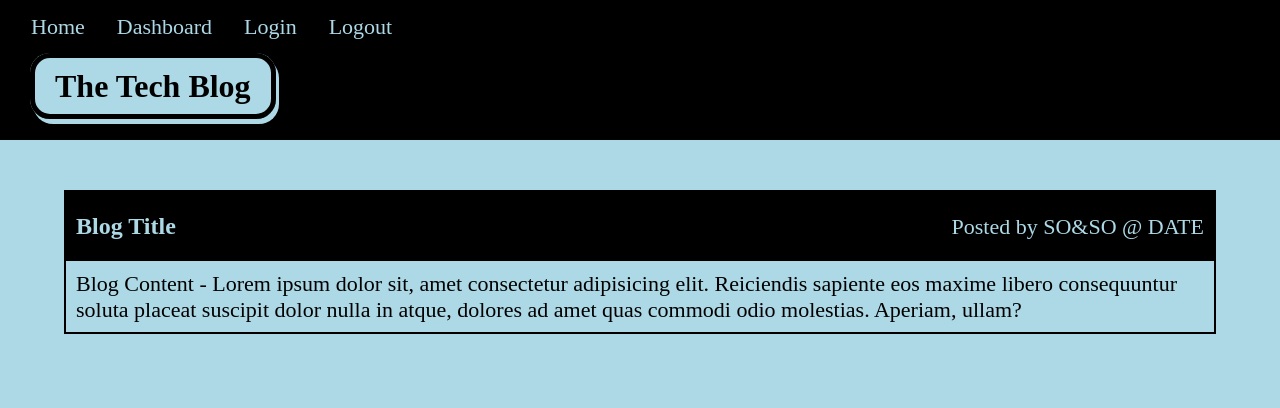
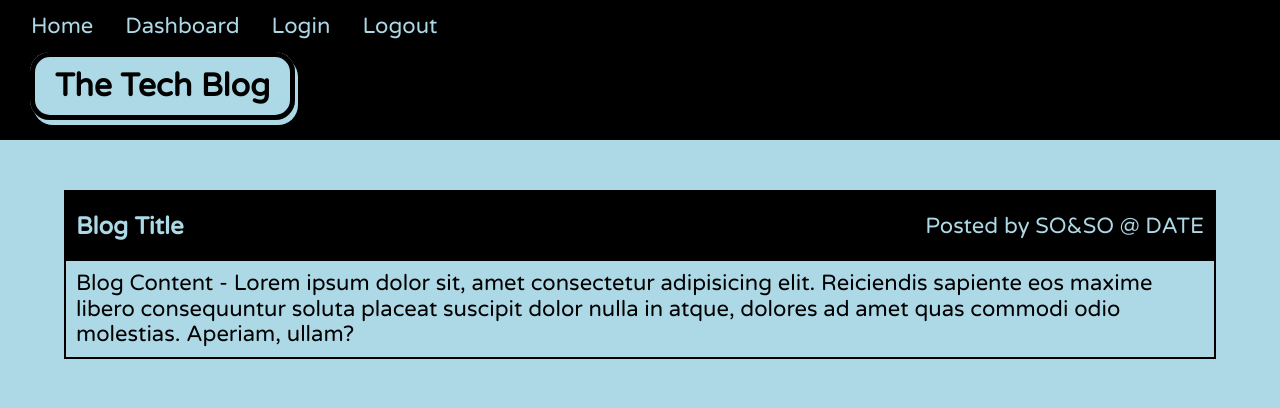
Before and after one commit to ssbbgm/tech-blog, a web app: file public/index.html in a window 1280 px wide. Shown: the top 408 px of the page. Run offline with its HTML, style and script files only (its server is not run), Linux system fonts and the light colour scheme.

Commit message:
added google font

```diff
--- a/public/css/style.css
+++ b/public/css/style.css
@@ -6,6 +6,7 @@
 * {
     box-sizing: border-box;
     background-color: lightblue;
+    font-family: 'Varela Round', sans-serif;
 }
 
 /******************************************
--- a/public/dashboard.html
+++ b/public/dashboard.html
@@ -4,6 +4,9 @@
     <meta charset="UTF-8">
     <meta http-equiv="X-UA-Compatible" content="IE=edge">
     <meta name="viewport" content="width=device-width, initial-scale=1.0">
+    <link rel="preconnect" href="https://fonts.googleapis.com">
+    <link rel="preconnect" href="https://fonts.gstatic.com" crossorigin>
+    <link href="https://fonts.googleapis.com/css2?family=Varela+Round&display=swap" rel="stylesheet">
     <link rel="stylesheet" href="./css/normalize.css">
     <link rel="stylesheet" href="./css/style.css">
     <title>Tech Blog</title>
--- a/public/index.html
+++ b/public/index.html
@@ -4,6 +4,9 @@
     <meta charset="UTF-8">
     <meta http-equiv="X-UA-Compatible" content="IE=edge">
     <meta name="viewport" content="width=device-width, initial-scale=1.0">
+    <link rel="preconnect" href="https://fonts.googleapis.com">
+    <link rel="preconnect" href="https://fonts.gstatic.com" crossorigin>
+    <link href="https://fonts.googleapis.com/css2?family=Varela+Round&display=swap" rel="stylesheet">
     <link rel="stylesheet" href="./css/normalize.css">
     <link rel="stylesheet" href="./css/style.css">
     <title>Tech Blog</title>
```
